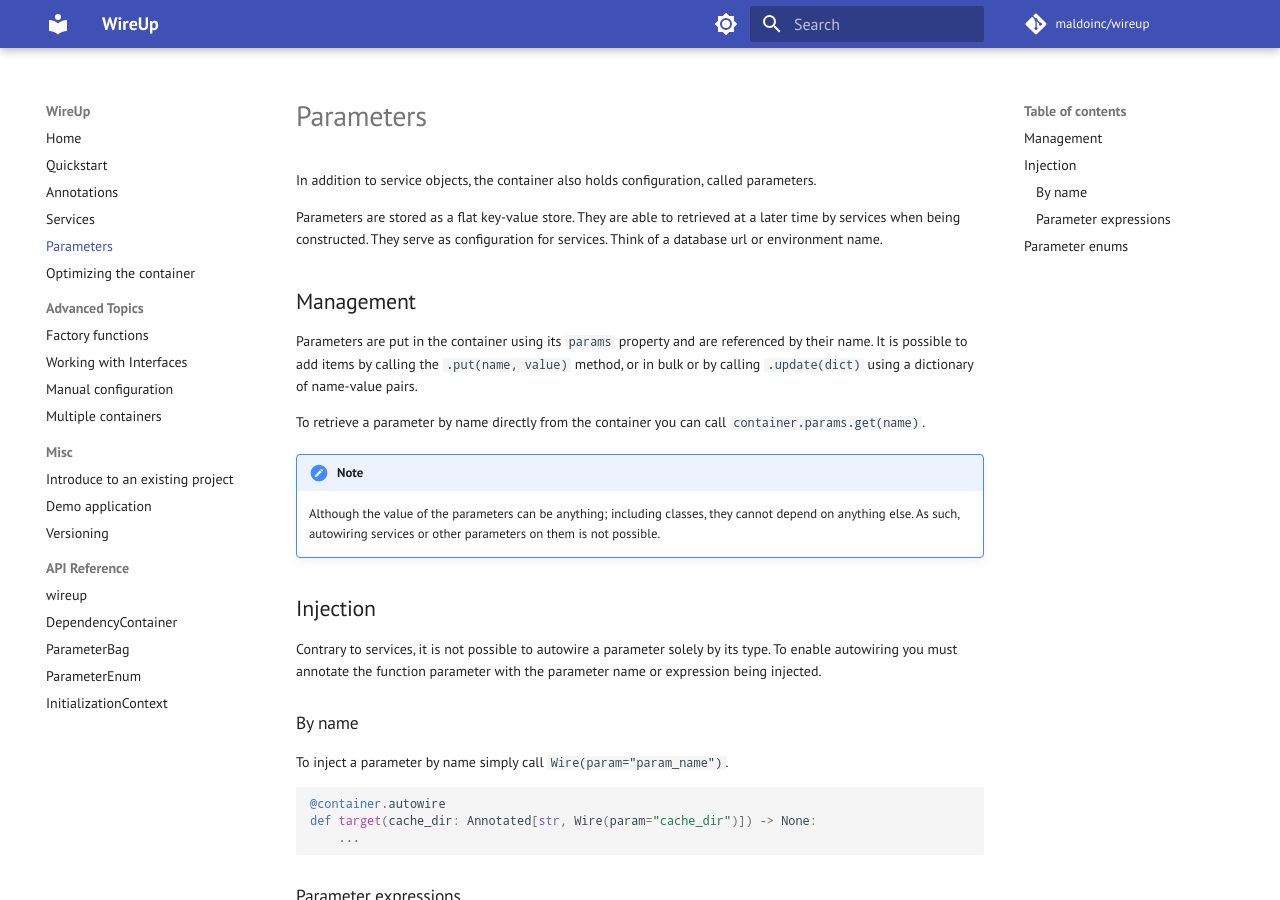
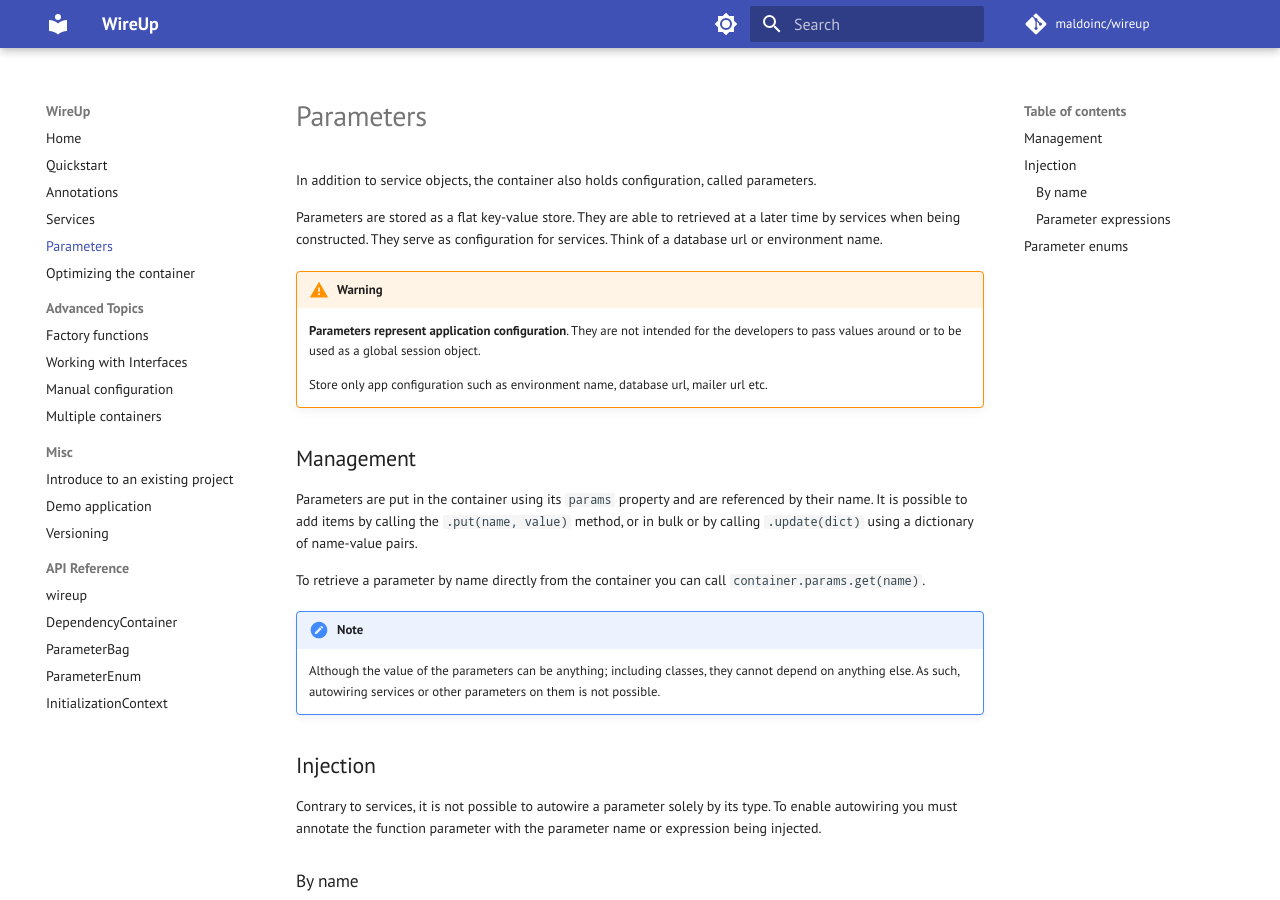
Before and after one commit to maldoinc/wireup, an MkDocs documentation site: the page built from docs/pages/parameters.md, in a window 1280 px wide and 900 px high. Built offline with MkDocs 1.6.1 and Material for MkDocs 9.7.7, drawn with Linux system fonts in a browser that asks for light colours; some web fonts are replaced; comment, search, counter and statistics services are not loaded; the version menu is left out.

Commit message:
Add callout about param usage

```diff
--- a/docs/pages/parameters.md
+++ b/docs/pages/parameters.md
@@ -3,6 +3,12 @@ In addition to service objects, the container also holds configuration, called p
 Parameters are stored as a flat key-value store. They are able to retrieved at a later time by
 services when being constructed. They serve as configuration for services.
 Think of a database url or environment name.
+
+!!! warning
+    **Parameters represent application configuration**.
+    They are not intended for the developers to pass values around or to be used as a global session object.
+
+    Store only app configuration such as environment name, database url, mailer url etc.
 
 ## Management
 
```
